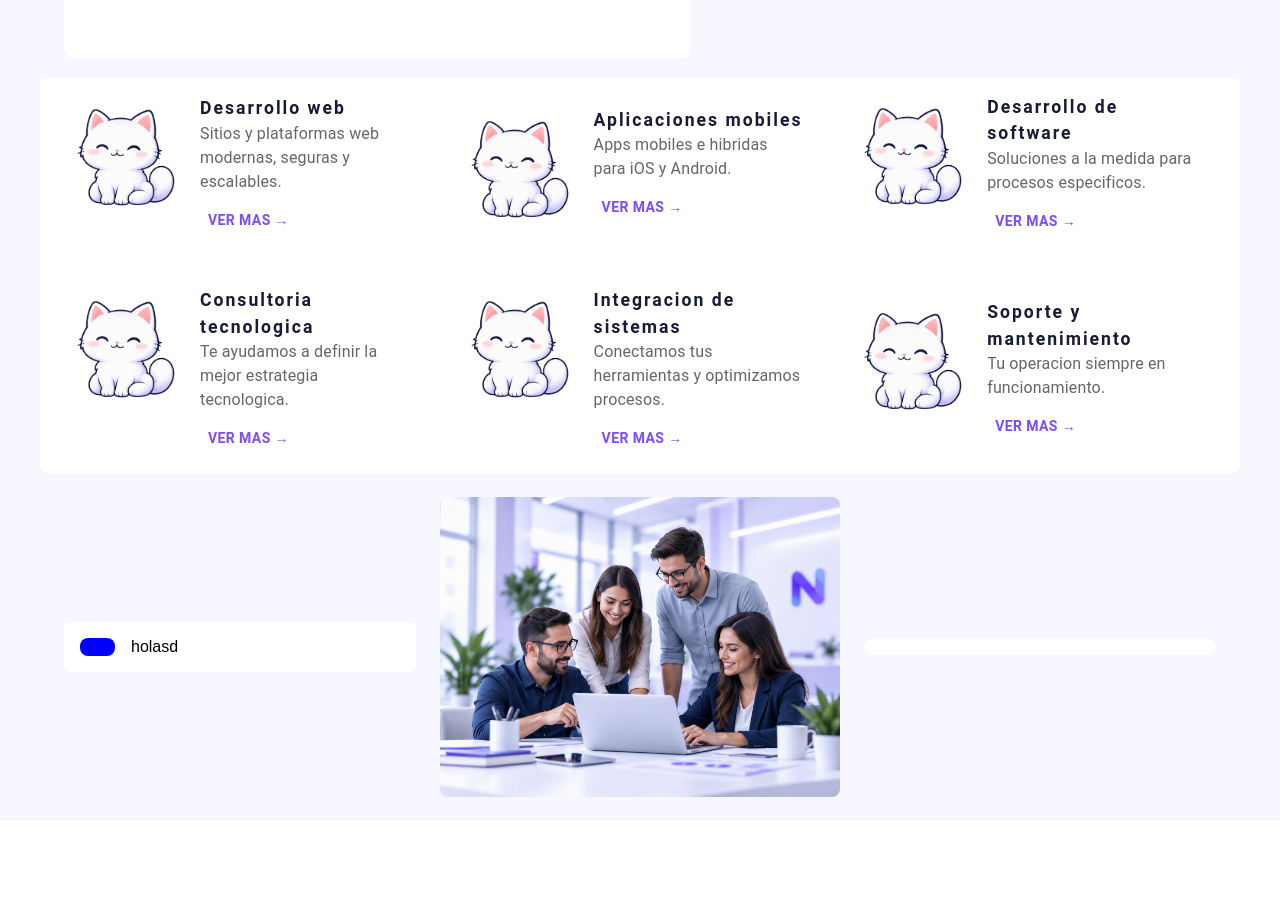
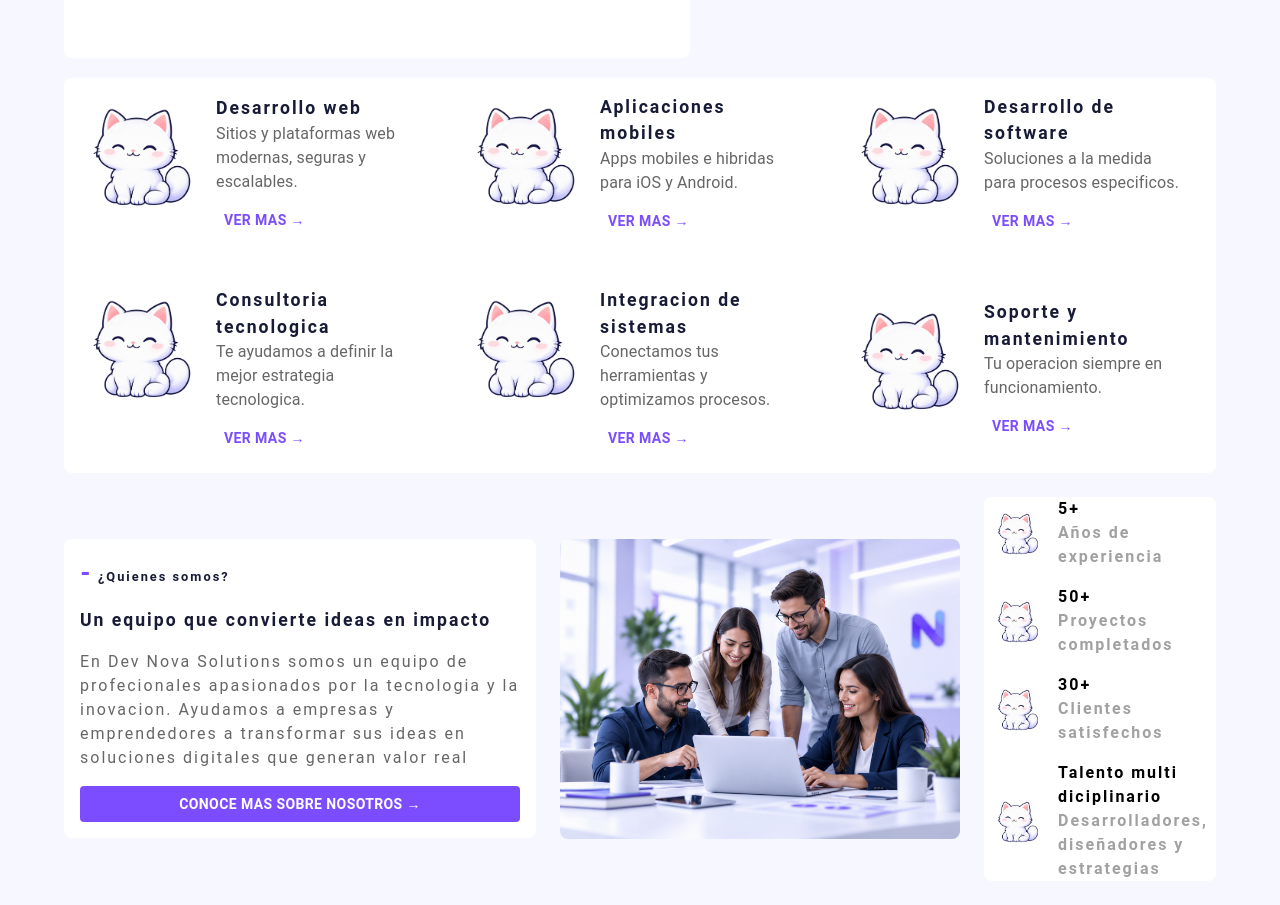
Before and after one commit to jessicahernandezt/dev-nova-solutions, a React (Vite) app: page / in a window 1280 px wide. Shown: the part 506-1411 px from the top of the page. Before the commit the page ends 1327 px from the top, so only its background shows below. Built offline with nearby package versions, Linux system fonts and the light colour scheme.

Commit message:
quienes somos acabado

```diff
--- a/src/components/Hero.jsx
+++ b/src/components/Hero.jsx
@@ -17,7 +17,7 @@ function Hero() {
                             </Box>
                         </Typography>
 
-                        <Typography sx={{color: '#a1a1a1', fontWeight: 'bold', letterSpacing: 2}}>
+                        <Typography sx={{color: '#666', fontWeight: 'bold', letterSpacing: 2}}>
                             Desarrollamos software a la medida para impulsar el crecimiento de tu negocio. Combinamos tecnologia, creatividad y experiencia para convertir tus ideas en productos reales
                         </Typography>
 
@@ -31,7 +31,7 @@ function Hero() {
                                 <Box component='img' src='/img (11).png' alt='' sx={{width:50, height:50, objectFit:'contain'}}></Box>
                                 <Typography sx={{color: 'black', fontWeight: 'bold', letterSpacing: 2}}>
                                     100%{' '}
-                                    <Box component='span' sx={{color: '#a1a1a1'}}>
+                                    <Box component='span' sx={{color: '#666'}}>
                                         Comprometidos
                                     </Box>
                                 </Typography>
@@ -40,7 +40,7 @@ function Hero() {
                                 <Box component='img' src='/img (11).png' alt='' sx={{width:50, height:50, objectFit:'contain'}}></Box>
                                 <Typography sx={{color: 'black', fontWeight: 'bold', letterSpacing: 2}}>
                                     +50{' '}
-                                    <Box component='span' sx={{color: '#a1a1a1'}}>
+                                    <Box component='span' sx={{color: '#666'}}>
                                         Proyectos entregados
                                     </Box>
                                 </Typography>
@@ -49,7 +49,7 @@ function Hero() {
                                 <Box component='img' src='/img (11).png' alt='' sx={{width:50, height:50, objectFit:'contain'}}></Box>
                                 <Typography sx={{color: 'black', fontWeight: 'bold', letterSpacing: 2}}>
                                     98%{' '}
-                                    <Box component='span' sx={{color: '#a1a1a1'}}>
+                                    <Box component='span' sx={{color: '#666'}}>
                                         Clientes satisfechos
                                     </Box>
                                 </Typography>
--- a/src/components/Nuestros-servicios.jsx
+++ b/src/components/Nuestros-servicios.jsx
@@ -4,8 +4,8 @@ function Servicios() {
     return (
         <Box sx={{display: 'flex', alignItems: 'center', backgroundColor: '#f7f7ff', paddingBottom: 1}}>
 
-            <Container maxWidth='lg' sx={{backgroundColor: '#fff', padding: '1rem', borderRadius: 2}}>
-                <Box sx={{display: 'flex', flexWrap: 'wrap', alignItems: 'center', gap: 6}}>
+            <Container maxWidth='lg' sx={{ }}>
+                <Box sx={{display: 'flex', flexWrap: 'wrap', alignItems: 'center', gap: 6, backgroundColor: '#fff', padding: '1rem', borderRadius: 2}}>
 
                     <Box sx={{width:"30%", display: 'flex', alignItems: 'flex-start', gap: 2}}>
                         <Box component='img' src='/img (11).png' alt='' sx={{width:'120px', height: '120px', objectFit: 'contain', flexShrink: 0}}></Box>
--- a/src/components/Quienes-somos.jsx
+++ b/src/components/Quienes-somos.jsx
@@ -5,17 +5,59 @@ function Nosotros(){
         <Box sx={{ display: 'flex', alignItems: 'center', backgroundColor: '#f7f7ff', paddingBottom: 1}}>
             <Container maxWidth='lg' sx={{padding: '1rem'}}>
                 <Box sx={{display: 'flex', alignItems: 'center', gap: 3}}>
-                    <Box sx={{display: 'flex', flexDirection: 'column', backgroundColor: 'white', borderRadius: 2, gap: 2, padding: 1, width: '100%'}}>
-                        <Box sx={{display: 'flex', backgroundColor: 'white', borderRadius: 2, gap: 2, padding: 1, width: '100%'}}>
-                        <Box sx={{display: 'flex', flexDirection: 'column', backgroundColor: 'blue', borderRadius: 2, padding: 0.2, width: '35px'}}>
-
-                    </Box>
-                    holasd
+                    <Box sx={{display: 'flex', flexDirection: 'column', backgroundColor: 'white', borderRadius: 2, gap: 2, padding: 1, width: '100%', maxWidth:'500px'}}>
+                        <Box sx={{display: 'flex', backgroundColor: 'white', flexDirection: 'column', borderRadius: 2, gap: 2, padding: 1, width: '100%'}}>
+                            <Typography sx={{color:"#171b35", fontWeight:"bold", fontSize: '0.8rem', letterSpacing:2}}>
+                                <Box component='span' sx={{color:'#7c4dff', fontWeight:'bolder', fontSize:'24px'}}>-</Box> ¿Quienes somos?
+                            </Typography>
+                            <Typography sx={{color:"#171b35", fontWeight:"bold", fontSize: '1.1rem', letterSpacing:2}}>
+                                Un equipo que convierte ideas en impacto
+                            </Typography>
+                            <Typography sx={{color: '#666', letterSpacing: 2}}>
+                                En Dev Nova Solutions somos un equipo de profecionales apasionados por la tecnologia y la inovacion.
+                                    Ayudamos a empresas y emprendedores a transformar sus ideas en soluciones digitales que generan valor real
+                            </Typography>
+                            <Button sx={{color: '#ffffff', fontWeight: 'bold', backgroundColor: '#7c4dff'}}>Conoce mas sobre nosotros →</Button>
                         </Box>
                     </Box>
                     <Box component='img' src="/img (1).png" alt="" sx={{width:'400px', height: '100%', objectFit: 'contain', flexShrink: 0, borderRadius: 2}}></Box>
-                    <Box sx={{display: 'flex', flexDirection: 'column', backgroundColor: 'white', borderRadius: 2, gap: 2, padding: 1, width: '100%'}}>
-
+                    <Box sx={{display: 'flex', flexDirection: 'column', gap: 2, padding: 1, py: 0, backgroundColor: 'white', borderRadius: 2}}>
+                        <Box sx={{display: 'flex', alignItems: 'center', gap: 2}}>
+                            <Box component='img' src='/img (11).png' alt='' sx={{width:50, height:50, objectFit:'contain'}}></Box>
+                            <Typography sx={{color: 'black', fontWeight: 'bold', letterSpacing: 2}}>
+                                5+<br />
+                                <Box component='span' sx={{color: '#a1a1a1'}}>
+                                    Años de experiencia
+                                </Box>
+                            </Typography>
+                        </Box>
+                        <Box sx={{display: 'flex', alignItems: 'center', gap: 2}}>
+                            <Box component='img' src='/img (11).png' alt='' sx={{width:50, height:50, objectFit:'contain'}}></Box>
+                            <Typography sx={{color: 'black', fontWeight: 'bold', letterSpacing: 2}}>
+                                50+<br />
+                                <Box component='span' sx={{color: '#a1a1a1'}}>
+                                    Proyectos completados
+                                </Box>
+                            </Typography>
+                        </Box>
+                        <Box sx={{display: 'flex', alignItems: 'center', gap: 2}}>
+                            <Box component='img' src='/img (11).png' alt='' sx={{width:50, height:50, objectFit:'contain'}}></Box>
+                            <Typography sx={{color: 'black', fontWeight: 'bold', letterSpacing: 2}}>
+                                30+<br />
+                                <Box component='span' sx={{color: '#a1a1a1'}}>
+                                    Clientes satisfechos
+                                </Box>
+                            </Typography>
+                        </Box>
+                        <Box sx={{display: 'flex', alignItems: 'center', gap: 2}}>
+                            <Box component='img' src='/img (11).png' alt='' sx={{width:50, height:50, objectFit:'contain'}}></Box>
+                            <Typography sx={{color: 'black', fontWeight: 'bold', letterSpacing: 2}}>
+                                Talento multi diciplinario<br />
+                                <Box component='span' sx={{color: '#a1a1a1'}}>
+                                    Desarrolladores, diseñadores y estrategias
+                                </Box>
+                            </Typography>
+                        </Box>
                     </Box>
                 </Box>
             </Container>
```
